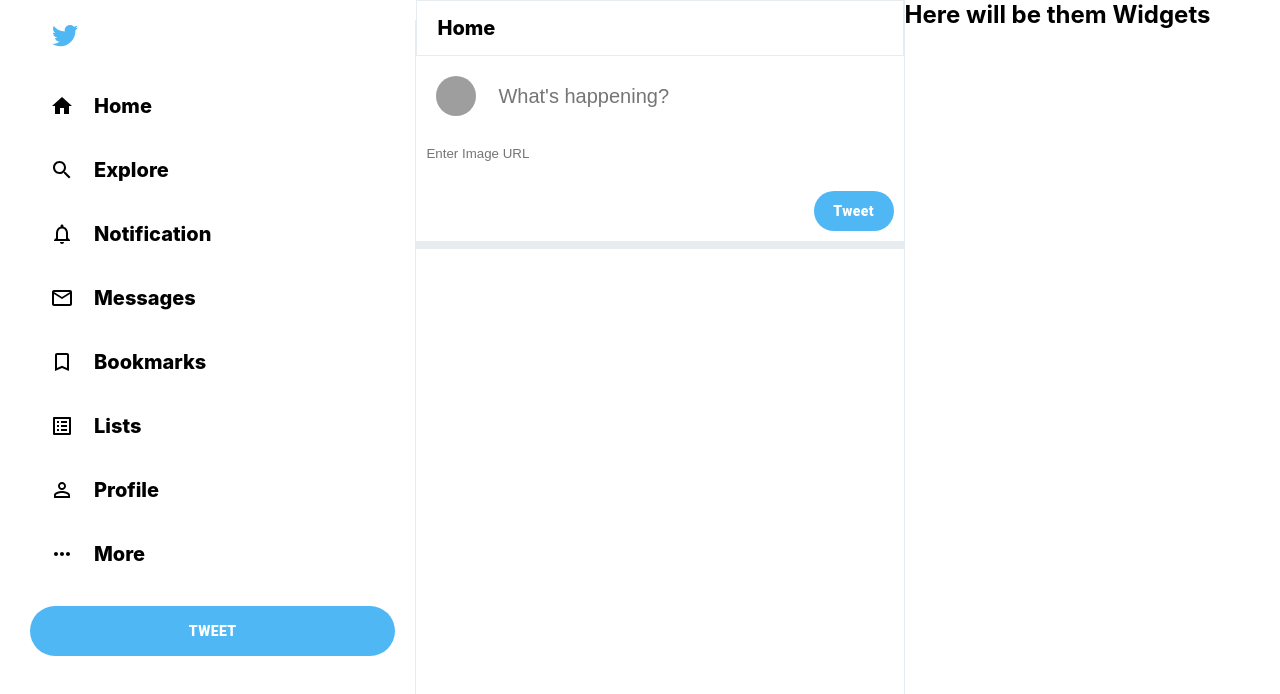
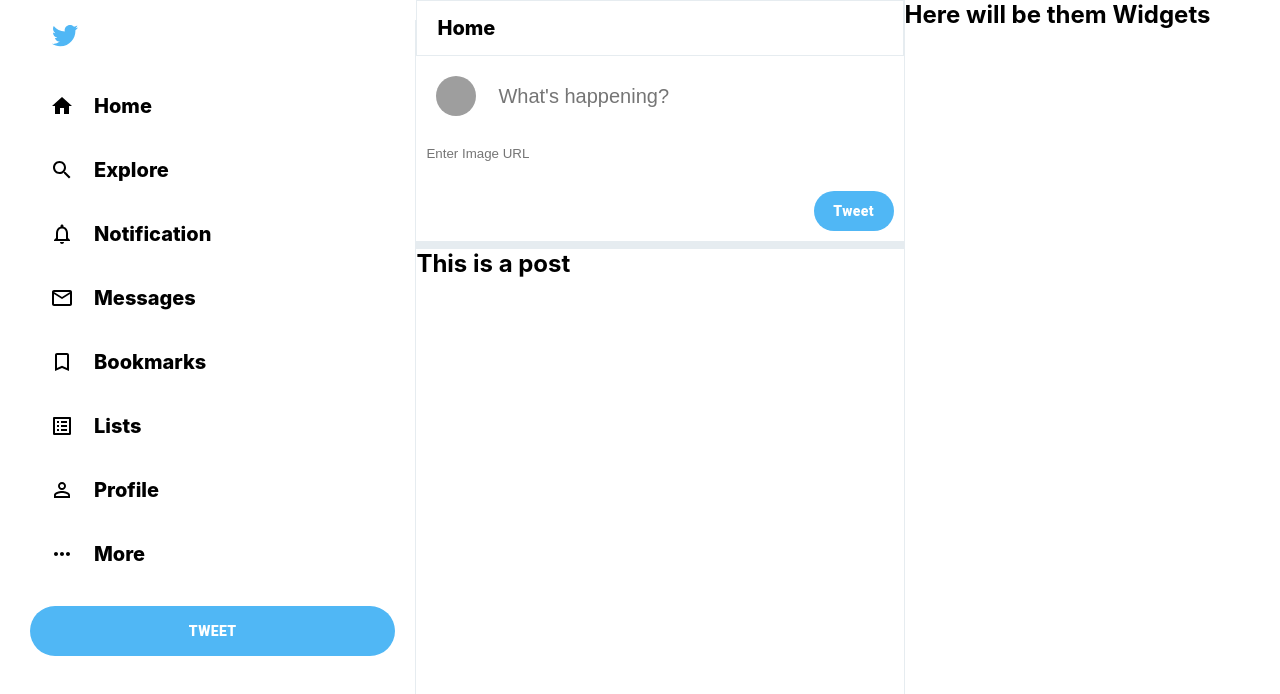
Before and after one commit to CannedShroud/twitter-clone, a React (Create React App) app: page / in a window 1280 px wide. Shown: the top 694 px of the page. Built offline with nearby package versions, Linux system fonts and the light colour scheme; grey boxes are pictures that could not be loaded.

Commit message:
Init Post

```diff
--- a/src/Feed.js
+++ b/src/Feed.js
@@ -1,6 +1,7 @@
 import React from "react";
 import "./Feed.css";
 import Tweetbox from "./Tweetbox";
+import Post from "./Post";
 
 function Feed() {
   return (
@@ -9,8 +10,7 @@
         <h2>Home</h2>
       </div>
       <Tweetbox />
-
-      {/**Post */}
+      <Post />
       {/**Post */}
       {/**Post */}
       {/**Post */}
--- /dev/null
+++ b/src/Post.js
@@ -0,0 +1,12 @@
+import React from "react";
+import "./Post.css";
+
+function Post() {
+  return (
+    <div className="post">
+      <h2>This is a post</h2>
+    </div>
+  );
+}
+
+export default Post;
```
Also changed, not shown: src/Post.css (added).
